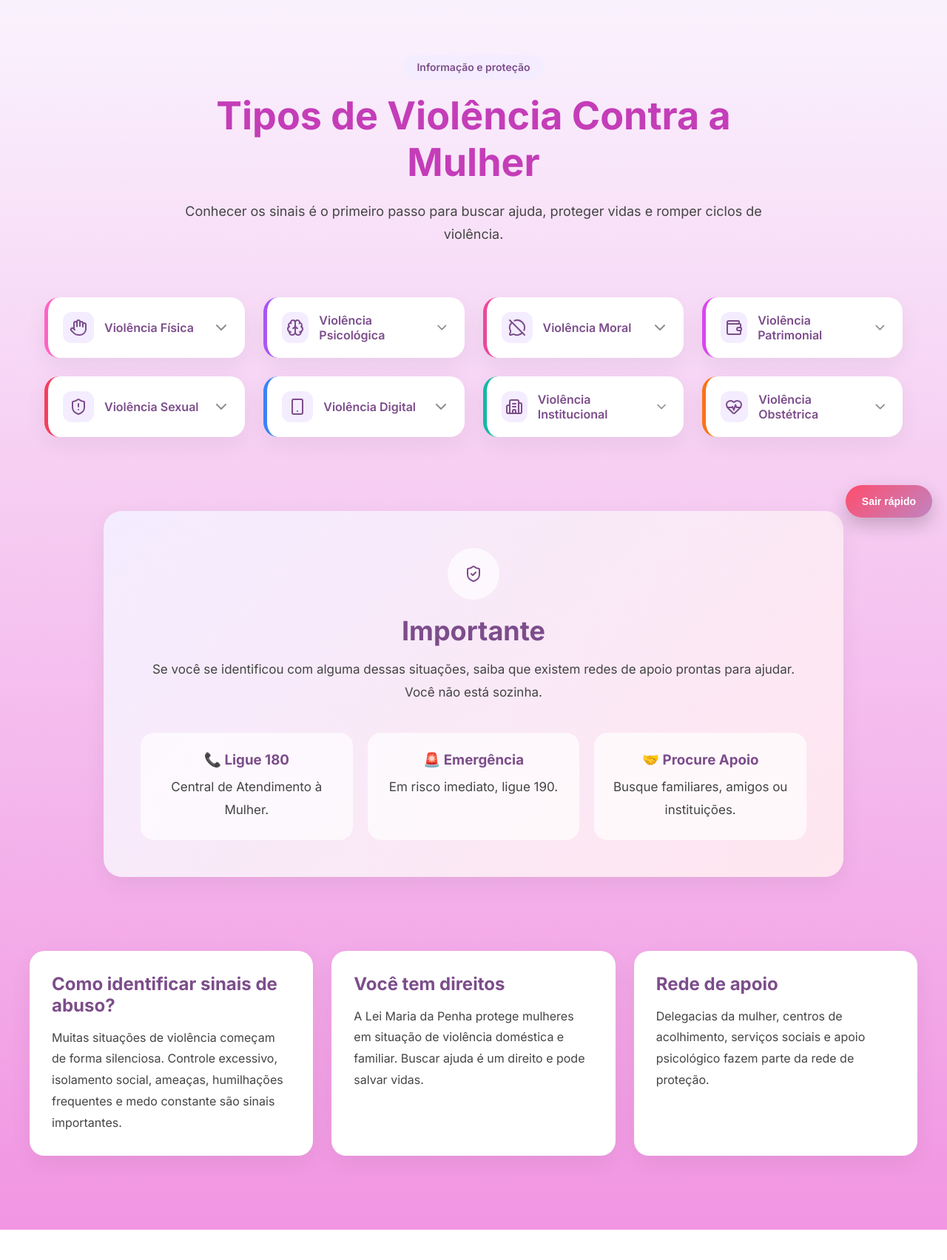
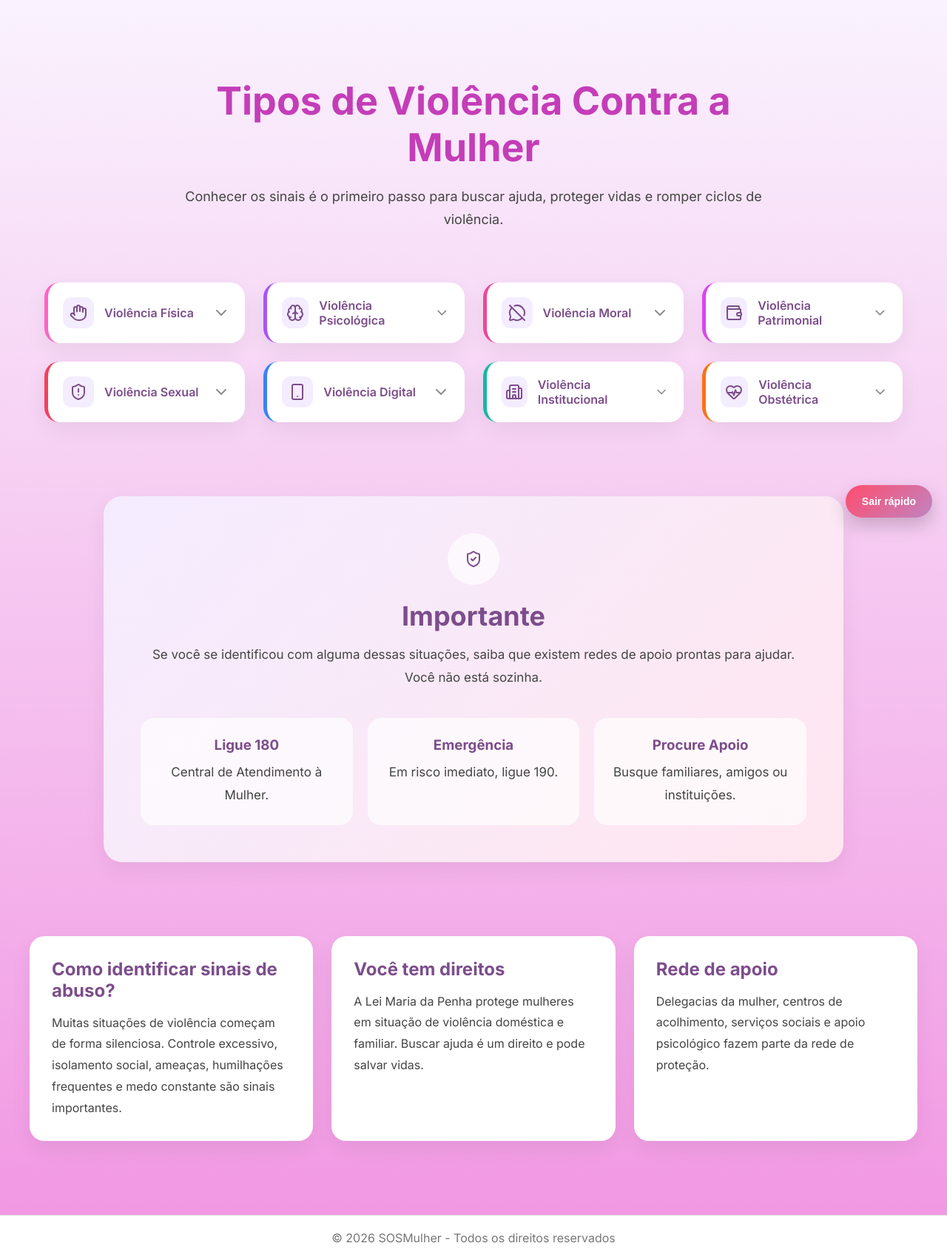
Before and after one commit to ferestevesr/sosmulherpi, a Python web app: template templates/apoio.html in a window 1280 px wide. Shown: the part 80-1784 px from the top of the page at 74% size. Before the commit the page ends 1743 px from the top, so only its background shows below. Run offline with Jinja, Linux system fonts and the light colour scheme; the template is opened without the code that fills it, so the values that code supplies are empty.

Commit message:
atualização pagina de apoio

```diff
--- a/css/apoio.css
+++ b/css/apoio.css
@@ -86,14 +86,7 @@ body {
     margin: auto;
 }
 
-.hero-badge {
-    background: var(--lilas);
-    color: var(--roxo);
-    padding: 8px 18px;
-    border-radius: 30px;
-    font-size: 14px;
-    font-weight: 600;
-}
+
 
 .hero h1 {
     font-size: 52px;
@@ -371,4 +364,34 @@ body {
     .important-card {
         padding: 35px 25px;
     }
+
 }
+
+footer {
+    text-align: center;
+    padding: 20px;
+    background: #ffffff;
+    border-top: 1px solid #ddd;
+    color: #777;
+}
+
+/* EFEITO NOS CARDS INFERIORES */
+
+.important-card,
+.important-item,
+.extra-box {
+  transition:
+    transform 0.25s ease,
+    box-shadow 0.25s ease;
+}
+
+/* HOVER */
+
+.important-card:hover,
+.important-item:hover,
+.extra-box:hover {
+  transform: translateY(-8px) scale(1.03);
+
+  box-shadow:
+    0 20px 40px rgba(0, 0, 0, 0.15);
+}
--- a/templates/apoio.html
+++ b/templates/apoio.html
@@ -47,9 +47,7 @@
 
         <div class="hero-content">
 
-            <span class="hero-badge">
-                Informação e proteção
-            </span>
+
 
             <h1>
                 Tipos de Violência Contra a Mulher
@@ -273,21 +271,21 @@
             <div class="important-grid">
 
                 <div class="important-item">
-                    <h3>📞 Ligue 180</h3>
+                    <h3> Ligue 180</h3>
                     <p>
                         Central de Atendimento à Mulher.
                     </p>
                 </div>
 
                 <div class="important-item">
-                    <h3>🚨 Emergência</h3>
+                    <h3> Emergência</h3>
                     <p>
                         Em risco imediato, ligue 190.
                     </p>
                 </div>
 
                 <div class="important-item">
-                    <h3>🤝 Procure Apoio</h3>
+                    <h3> Procure Apoio</h3>
                     <p>
                         Busque familiares, amigos ou instituições.
                     </p>
@@ -350,6 +348,12 @@
     <!-- JS -->
     <script src="/js/apoio.js"></script>
 
+    <!-- FOOTER -->
+    <footer>
+        <p>© 2026 SOSMulher - Todos os direitos reservados</p>
+      </footer>
+
+
 </body>
 
 </html>
```
